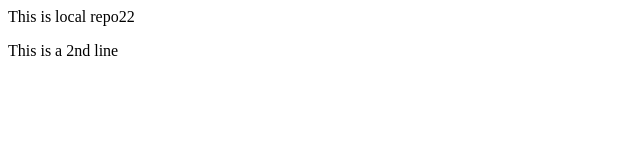
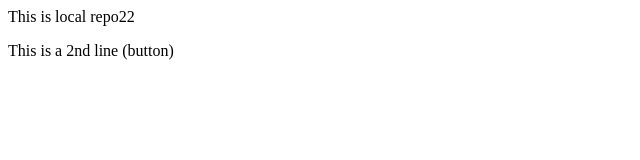
Before and after one commit to Lucius-19/localrepo22, a plain HTML site: page index.html in a window 1280 px wide. Shown: the full height of the page, 0-640 px from the left. Drawn offline with Linux system fonts and the light colour scheme.

```diff
--- a/index.html
+++ b/index.html
@@ -1,2 +1,2 @@
 <p>This is local repo22</p>
-<p>This is a 2nd line</p>
+<p>This is a 2nd line (button)</p>
```
